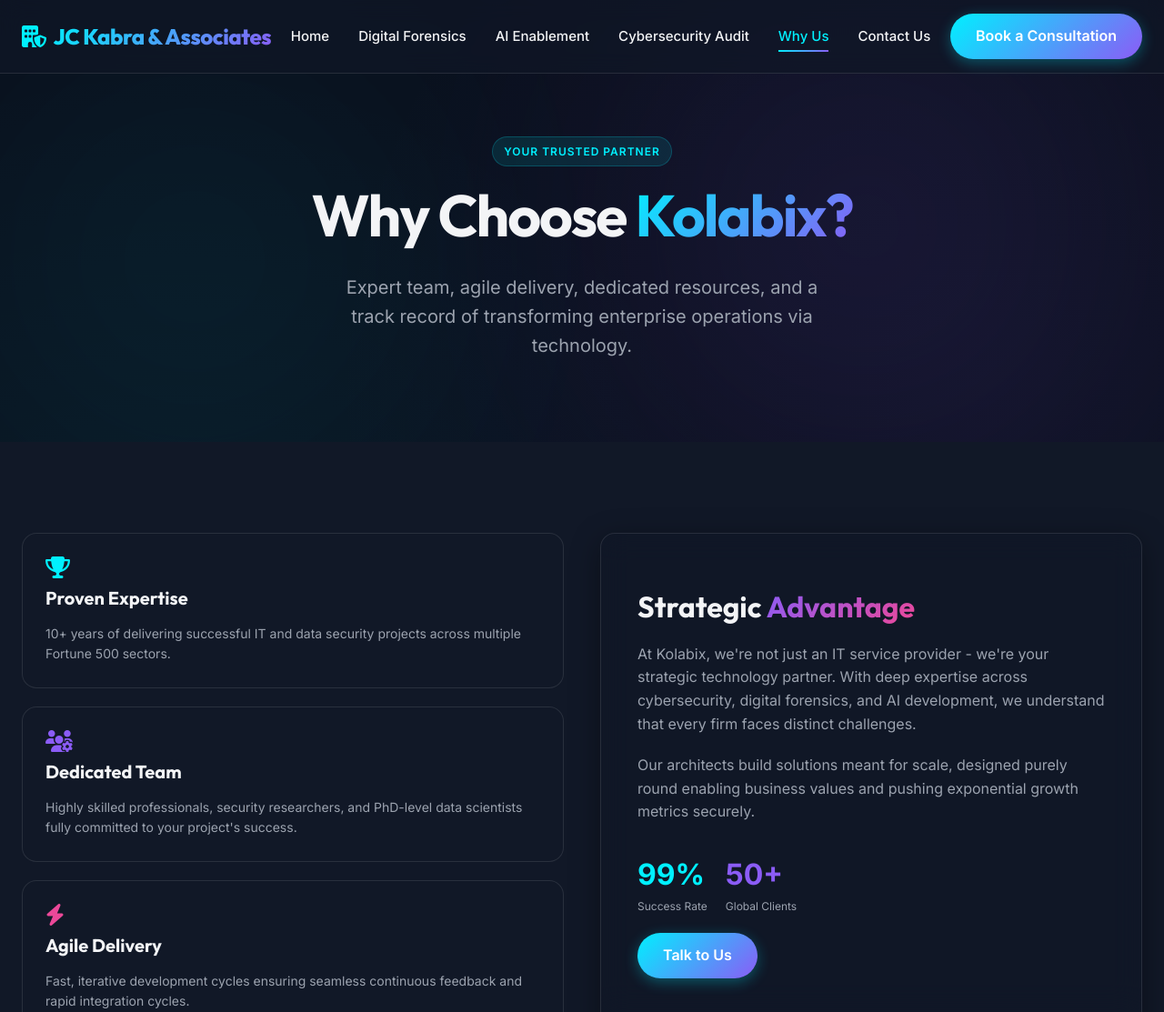
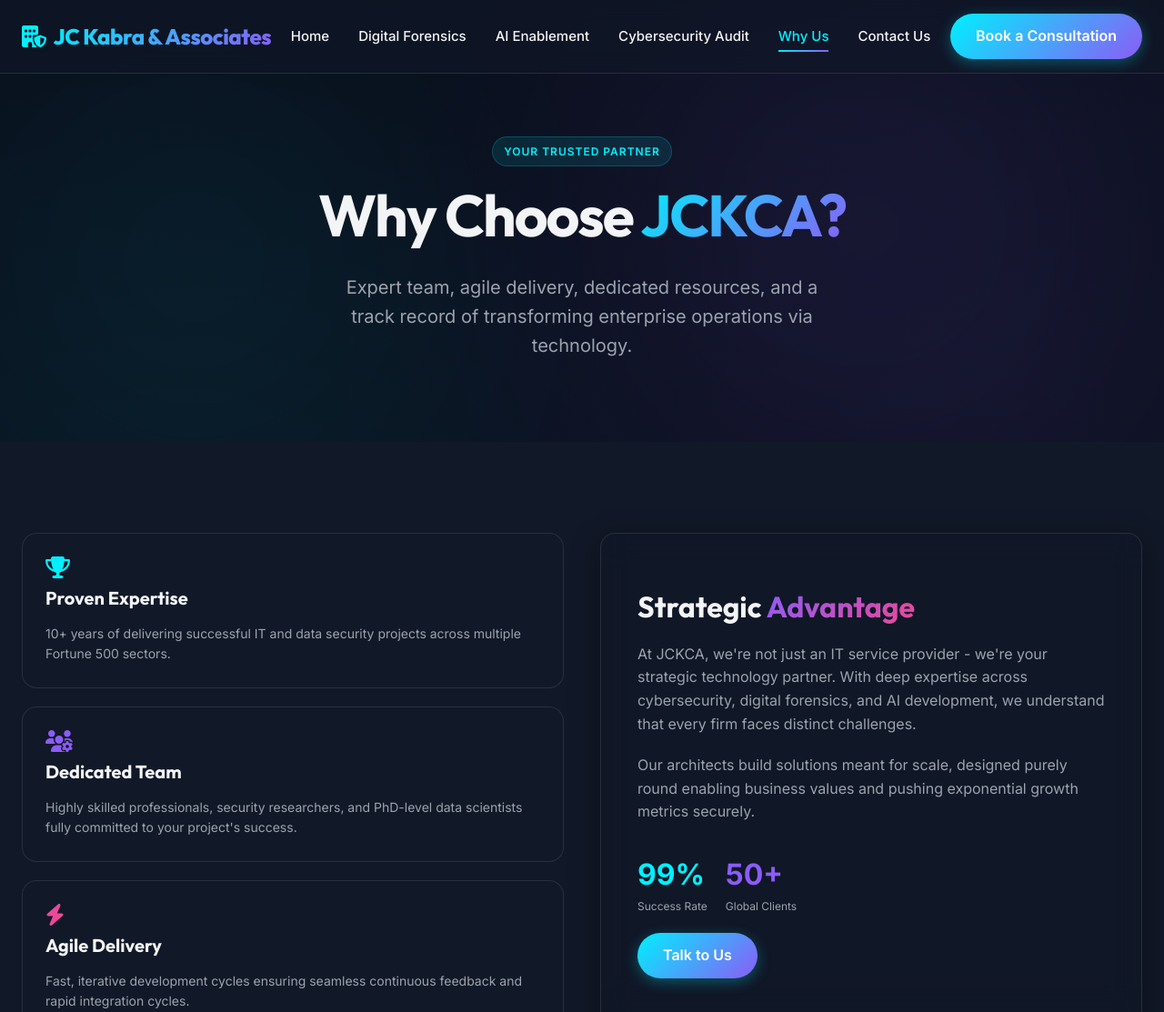
Before and after one commit to rishabhprakash1/jckcademo, a plain HTML site: page Why_Us.html in a window 1280 px wide. Shown: the top 1113 px of the page at 91% size. Drawn offline with Linux system fonts and the light colour scheme.

Commit message:
Removed Kolabix from WhyUS page

```diff
--- a/Why_Us.html
+++ b/Why_Us.html
@@ -33,7 +33,7 @@
             <div class="container hero-grid" style="grid-template-columns: 1fr; text-align: center;">
                 <div class="hero-content">
                     <span class="badge">Your Trusted Partner</span>
-                    <h1>Why Choose <span class="text-gradient">Kolabix?</span></h1>
+                    <h1>Why Choose <span class="text-gradient">JCKCA?</span></h1>
                     <p style="margin: 0 auto 40px;">Expert team, agile delivery, dedicated resources, and a track record of transforming enterprise operations via technology.</p>
                 </div>
             </div>
@@ -62,7 +62,7 @@
 
                     <div class="glass-panel" style="display: flex; flex-direction: column; justify-content: center;">
                         <h2 style="font-size: 32px; margin-bottom: 20px;">Strategic <span class="text-gradient-alt">Advantage</span></h2>
-                        <p style="color: var(--text-secondary); margin-bottom: 20px;">At Kolabix, we're not just an IT service provider - we're your strategic technology partner. With deep expertise across cybersecurity, digital forensics, and AI development, we understand that every firm faces distinct challenges.</p>
+                        <p style="color: var(--text-secondary); margin-bottom: 20px;">At JCKCA, we're not just an IT service provider - we're your strategic technology partner. With deep expertise across cybersecurity, digital forensics, and AI development, we understand that every firm faces distinct challenges.</p>
                         <p style="color: var(--text-secondary); margin-bottom: 30px;">Our architects build solutions meant for scale, designed purely round enabling business values and pushing exponential growth metrics securely.</p>
 
                         <div style="display: flex; gap: 20px; align-items: center; margin-bottom: 20px;">
```
